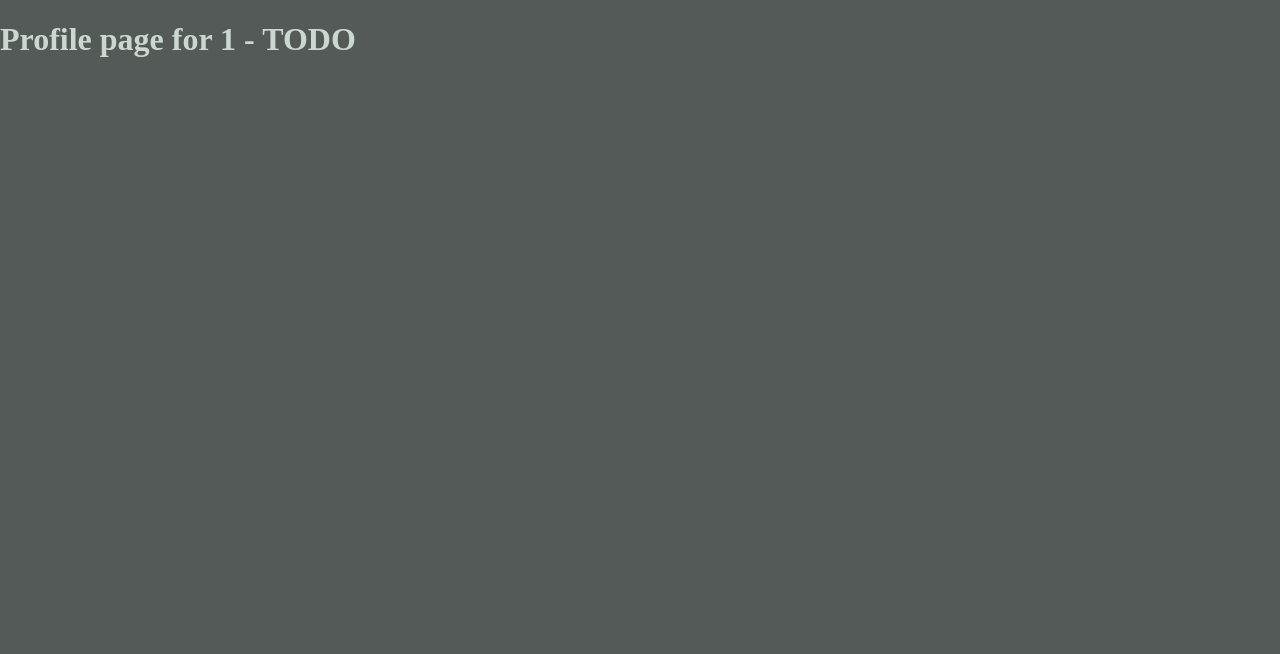
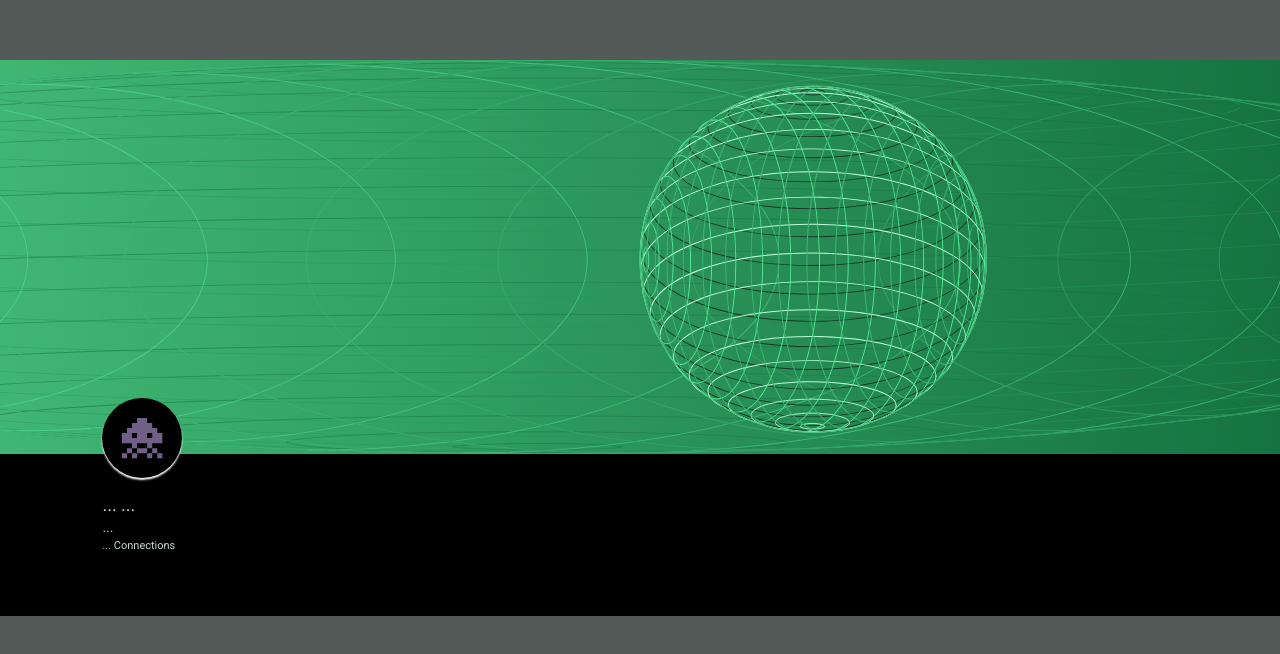
Before and after one commit to chingu-voyages/v25-bears-team-05, a React (Create React App) app in the folder app/: page /profile/1 in a window 1280 px wide. Shown: the top 654 px of the page. Built offline with nearby package versions, Linux system fonts and the light colour scheme; no server answers.

Commit message:
Add Profile - Style profile

```diff
--- a/app/src/pages/profile/Profile.css
+++ b/app/src/pages/profile/Profile.css
@@ -0,0 +1,89 @@
+.Profile-page__header {
+  height: 60px;
+}
+.Profile-page__profile {
+  background: var(--color-black);
+}
+.wrapper__Profile-page__wall-paper {
+  overflow: hidden;
+}
+.Profile-page__wall-paper {
+  width: 150%;
+  margin-left: -25%;
+  background: linear-gradient(
+    to right,
+    var(--color-green-4),
+    var(--color-green-2)
+  );
+}
+.Profile-page__avatar {
+  position: relative;
+  top: -60px;
+  margin: 0 8%;
+}
+.Profile-page__info {
+  position: relative;
+  top: -60px;
+  margin: 12px 8%;
+  font-family: "Roboto", sans-serif;
+  display: grid;
+  place-items: start start;
+  grid-template-columns: 9fr 1fr;
+  column-gap: 4%;
+  row-gap: 12%;
+  grid-template-areas:
+    "inputs edit"
+    "inputs save";
+}
+.Profile-page__name,
+.Profile-page__inputs__first-name label,
+.Profile-page__inputs__last-name label {
+  font-size: 18px;
+  margin: 4px 0;
+  font-weight: 400;
+}
+.Profile-page__job-title,
+.Profile-page__inputs__job-title label {
+  font-size: 14px;
+  margin: 4px 0;
+  font-weight: 400;
+}
+.Profile-page__connections-count {
+  font-size: 11px;
+  margin: 4px 0;
+}
+.Profile-page__connections-count a {
+  color: var(--primary-text-color);
+  text-decoration: none;
+}
+.Profile-page__info__edit {
+  grid-area: edit;
+  place-self: start end;
+}
+.Profile-page__info__save {
+  grid-area: save;
+  place-self: end end;
+}
+.Profile-page__info__inputs {
+  grid-area: inputs;
+  display: grid;
+  grid-template-columns: 1fr 1fr;
+  grid-template-areas:
+    "firstName lastName"
+    "jobTitle jobTitle";
+}
+.Profile-page__inputs__first-name {
+  grid-area: firstName;
+}
+.Profile-page__inputs__last-name {
+  grid-area: lastName;
+}
+.Profile-page__inputs__job-title {
+  grid-area: jobTitle;
+}
+@media (orientation: landscape) {
+  .Profile-page__wall-paper {
+    width: 100%;
+    margin-left: 0;
+  }
+}
--- a/app/src/pages/profile/Profile.tsx
+++ b/app/src/pages/profile/Profile.tsx
@@ -1,12 +1,156 @@
-import React from "react";
+import React, { useEffect, useState } from "react";
 import "./Profile.css";
-import { useRouteMatch } from "react-router-dom";
+import { Link, useRouteMatch } from "react-router-dom";
+import wallpaper from "../../images/profilewallpapergraphic.svg";
+import Avatar from "../../components/avatar";
+import editIcon from "../../images/editicon.svg";
+import Button from "../../components/button";
+import Input from "../../components/input";
+import axios from "axios";
 
 function Profile() {
   const match: any = useRouteMatch("/profile/:userId");
+  const userId = match.params.userId.toLowerCase();
+  const [userInfo, setUserInfo] = useState({
+    firstName: "",
+    lastName: "",
+    jobTitle: "",
+  });
+  const [firstNameInput, setFirstNameInput] = useState("");
+  const [lastNameInput, setlastNameInput] = useState("");
+  const [jobTitleInput, setJobTitleInput] = useState("");
+  const [isEditing, setIsEditing] = useState(false);
+  const [nConnections, setNConnections] = useState("");
+  const [errorMessage, setErrorMessage] = useState("");
+  const handleToggleEditMode = () => {
+    const editingMode = !isEditing;
+    if (editingMode) {
+      setFirstNameInput(userInfo.firstName);
+      setlastNameInput(userInfo.lastName);
+      setJobTitleInput(userInfo.jobTitle);
+    }
+    setIsEditing(editingMode);
+  };
+  const handleUpdateInfo = async () => {
+    const newUserInfo = {
+      firstName: firstNameInput,
+      lastName: lastNameInput,
+      jobTitle: jobTitleInput,
+    };
+    let req;
+    let reqError;
+    try {
+      req = await axios({
+        method: "patch",
+        url: `user/${userId}`,
+        data: newUserInfo,
+      });
+    } catch (error) {
+      console.error(error);
+      reqError = error;
+    } finally {
+      typeof reqError?.message === "string" &&
+        setErrorMessage(reqError.message);
+    }
+    if (!reqError) {
+      setUserInfo(newUserInfo);
+      handleToggleEditMode();
+    }
+  };
+  const getUserName = () =>
+    `${userInfo.firstName} ${userInfo.lastName}`.trim() || "... ...";
+
+  useEffect(() => {
+    (async () => {
+      try {
+        const res = await axios("/user/me");
+        const { firstName, lastName, jobTitle, numberOfConnections } = res.data;
+        setUserInfo((userInfo) => ({
+          ...userInfo,
+          firstName,
+          lastName,
+          jobTitle,
+        }));
+        setNConnections((oldN) => numberOfConnections || oldN);
+      } catch (error) {
+        console.error(error);
+      }
+    })();
+  }, []);
   return (
     <div className="Profile-page">
-      <h1>Profile page for {match.params.userId} - TODO</h1>
+      <header className="Profile-page__header"></header>
+      <main className="Profile-page__profile">
+        <div className="wrapper__Profile-page__wall-paper">
+          <img className="Profile-page__wall-paper" src={wallpaper} alt="" />
+        </div>
+        <figure className="Profile-page__avatar">
+          <Avatar userName={getUserName()} />
+        </figure>
+        <div className="Profile-page__info">
+          {userId === "me" && (
+            <>
+              <Button
+                onClick={handleToggleEditMode}
+                className="Profile-page__info__edit"
+              >
+                <img src={editIcon} alt="edit" />
+              </Button>
+              {isEditing && (
+                <Button
+                  onClick={handleUpdateInfo}
+                  className="Profile-page__info__save square"
+                >
+                  Save
+                </Button>
+              )}
+            </>
+          )}
+          {isEditing ? (
+            <div className="Profile-page__info__inputs">
+              <Input
+                label={"First name"}
+                type="text"
+                className="Profile-page__inputs__first-name"
+                id="ProfilePageFirstName"
+                value={firstNameInput}
+                setValue={setFirstNameInput}
+                errorMessage={errorMessage}
+                errorMessageReturner={() => null}
+              />
+              <Input
+                label={"Last name"}
+                type="text"
+                className="Profile-page__inputs__last-name"
+                id="ProfilePageLastName"
+                value={lastNameInput}
+                setValue={setlastNameInput}
+                errorMessage={errorMessage}
+                errorMessageReturner={() => null}
+              />
+              <Input
+                label={"Job title"}
+                type="text"
+                className="Profile-page__inputs__job-title"
+                id="ProfileJobTitle"
+                value={jobTitleInput}
+                setValue={setJobTitleInput}
+                errorMessage={errorMessage}
+              />
+            </div>
+          ) : (
+            <div className="Profile-page__info__text">
+              <h1 className="Profile-page__name">{getUserName()}</h1>
+              <h2 className="Profile-page__job-title">
+                {userInfo.jobTitle || "..."}
+              </h2>
+              <p className="Profile-page__connections-count">
+                <Link to="/network">{nConnections || "..."} Connections</Link>
+              </p>
+            </div>
+          )}
+        </div>
+      </main>
     </div>
   );
 }
```
